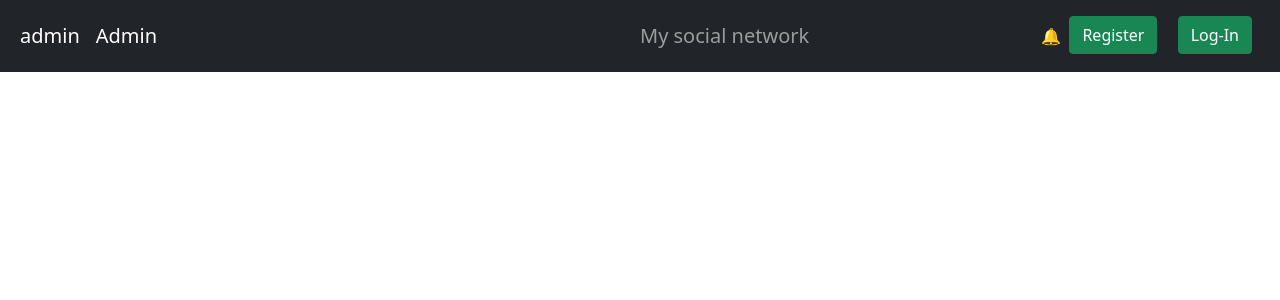
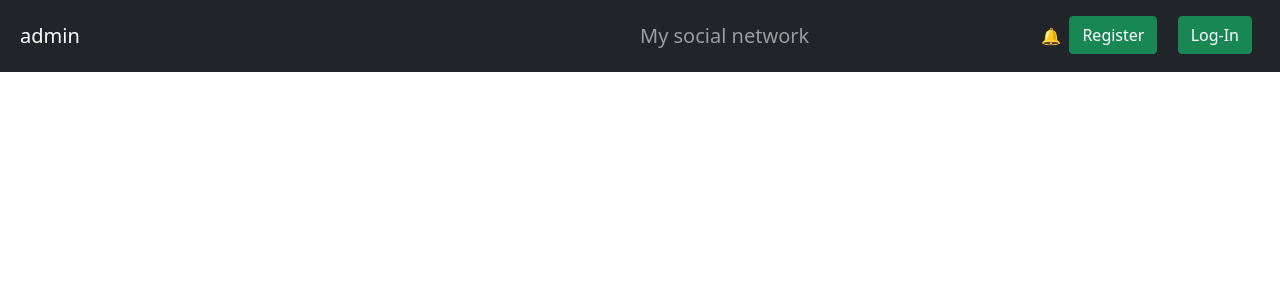
Before and after one commit to Shaidyk/SocialNetwork, a Django app: template templates/html/_base.html in a window 1280 px wide. Shown: the top 300 px of the page. Run offline with Django 3.2, Linux system fonts and the light colour scheme; the template is opened without the code that fills it, so the values that code supplies are empty; some libraries are stand-ins or nearby versions.

Commit message:
btn admin

```diff
--- a/templates/html/_base.html
+++ b/templates/html/_base.html
@@ -27,7 +27,6 @@
             <div class="navbar-nav navbar-brand">
 {#                <a class="nav-link active" href="{% url 'admins' %}">Admin</a>#}
                 <a class="nav-link active" href="http://127.0.0.1:8000/admin">admin</a>
-                <a class="nav-link active" href="{% url 'admin' %}">Admin</a>
                 <span class="navbar-text position-absolute start-50">
                 My social network
             </span>
```
